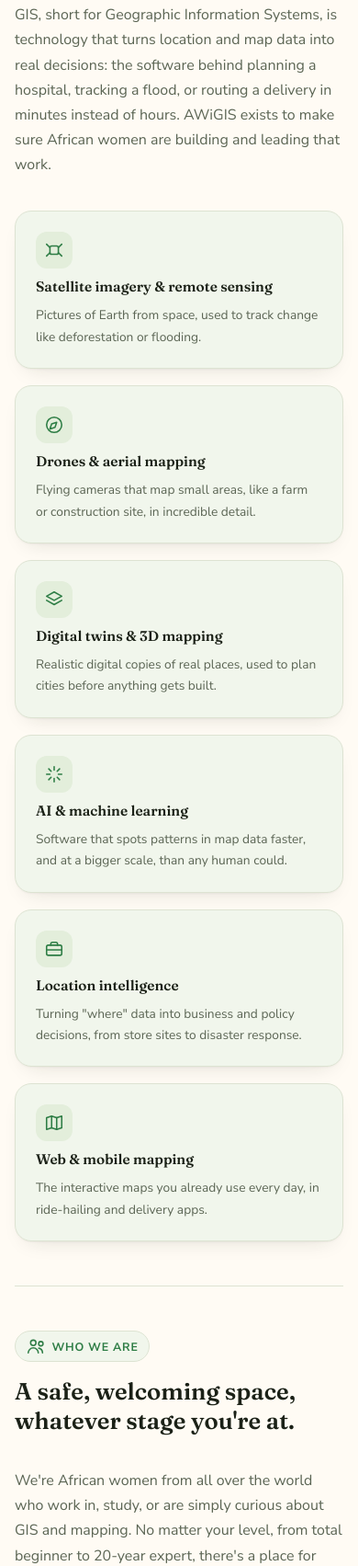
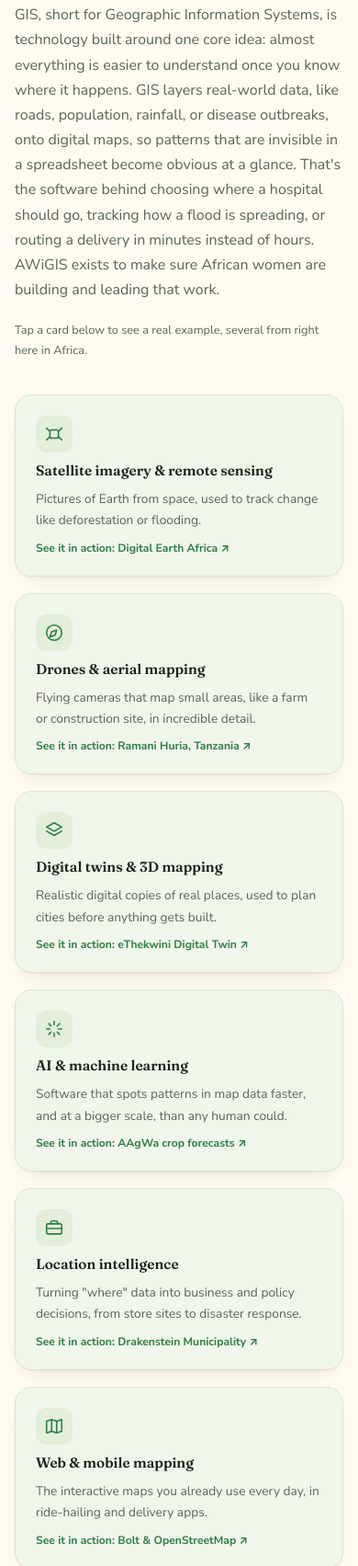
Before and after one commit to africanwomeningis/africanwomeningis.github.io, a plain HTML site: page index.html in a window 390 px wide. Shown: the part 1386-3089 px from the top of the page at 92% size. Drawn offline with Linux system fonts and the light colour scheme.

Commit message:
Rewrite GIS intro with the "layers" concept, link example cards
Replaces the generic GIS intro paragraph with content grounded in
the core GIS pedagogical idea (layering real-world data onto maps to
reveal spatial patterns), matching how it's taught in actual intro
GIS courses rather than a vague summary.

Each of the 6 "What is GIS" example cards now links out to a real,
verified, mostly African-led GIS project: Digital Earth Africa
(satellite imagery), Ramani Huria in Tanzania (drone flood mapping),
eThekwini's digital twin (3D city modeling), AAgWa crop forecasting
(AI/ML), Esri's Drakenstein Municipality case study (location
intelligence), and Bolt's OpenStreetMap usage (web/mobile mapping).
All 6 URLs were checked for a live 200 response before use, and all
copy is translated across EN/FR/AR/PT.

Co-Authored-By: Claude Sonnet 5 <noreply@anthropic.com>

```diff
--- a/i18n.js
+++ b/i18n.js
@@ -13,7 +13,11 @@ var UI_I18N = {
     story_prev_aria:"Previous country", story_next_aria:"Next country",
     label_capital:"Capital", label_population:"Population", label_worldbank:"World Bank",
     gis101_eyebrow:"New to GIS?", gis101_h2:"What is GIS, and why does it matter?",
-    gis101_p:"GIS, short for Geographic Information Systems, is technology that turns location and map data into real decisions: the software behind planning a hospital, tracking a flood, or routing a delivery in minutes instead of hours. AWiGIS exists to make sure African women are building and leading that work.",
+    gis101_p:"GIS, short for Geographic Information Systems, is technology built around one core idea: almost everything is easier to understand once you know where it happens. GIS layers real-world data, like roads, population, rainfall, or disease outbreaks, onto digital maps, so patterns that are invisible in a spreadsheet become obvious at a glance. That's the software behind choosing where a hospital should go, tracking how a flood is spreading, or routing a delivery in minutes instead of hours. AWiGIS exists to make sure African women are building and leading that work.",
+    gis101_hint:"Tap a card below to see a real example, several from right here in Africa.",
+    tech1_example:"See it in action: Digital Earth Africa ↗", tech2_example:"See it in action: Ramani Huria, Tanzania ↗",
+    tech3_example:"See it in action: eThekwini Digital Twin ↗", tech4_example:"See it in action: AAgWa crop forecasts ↗",
+    tech5_example:"See it in action: Drakenstein Municipality ↗", tech6_example:"See it in action: Bolt & OpenStreetMap ↗",
     tech1_h3:"Satellite imagery & remote sensing", tech1_p:"Pictures of Earth from space, used to track change like deforestation or flooding.",
     tech2_h3:"Drones & aerial mapping", tech2_p:"Flying cameras that map small areas, like a farm or construction site, in incredible detail.",
     tech3_h3:"Digital twins & 3D mapping", tech3_p:"Realistic digital copies of real places, used to plan cities before anything gets built.",
@@ -81,7 +85,11 @@ var UI_I18N = {
     story_prev_aria:"Pays précédent", story_next_aria:"Pays suivant",
     label_capital:"Capitale", label_population:"Population", label_worldbank:"Banque mondiale",
     gis101_eyebrow:"Nouveau dans le SIG ?", gis101_h2:"Qu'est-ce que le SIG, et pourquoi est-ce important ?",
-    gis101_p:"Le SIG, ou système d'information géographique, est une technologie qui transforme les données de localisation et de cartes en décisions concrètes : le logiciel derrière la planification d'un hôpital, le suivi d'une inondation, ou l'optimisation d'une livraison en quelques minutes au lieu de plusieurs heures. AWiGIS existe pour que les femmes africaines bâtissent et dirigent ce travail.",
+    gis101_p:"Le SIG, ou système d'information géographique, repose sur une idée simple : on comprend presque tout mieux quand on sait où cela se passe. Le SIG superpose des données réelles, comme les routes, la population, les précipitations ou les épidémies, sur des cartes numériques, pour que des tendances invisibles dans un tableur deviennent évidentes d'un coup d'œil. C'est le logiciel derrière le choix de l'emplacement d'un hôpital, le suivi de la progression d'une inondation, ou l'optimisation d'une livraison en quelques minutes au lieu de plusieurs heures. AWiGIS existe pour que les femmes africaines bâtissent et dirigent ce travail.",
+    gis101_hint:"Touchez une carte ci-dessous pour voir un exemple concret, souvent directement d'Afrique.",
+    tech1_example:"À voir : Digital Earth Africa ↗", tech2_example:"À voir : Ramani Huria, Tanzanie ↗",
+    tech3_example:"À voir : le jumeau numérique d'eThekwini ↗", tech4_example:"À voir : les prévisions de récoltes d'AAgWa ↗",
+    tech5_example:"À voir : la municipalité de Drakenstein ↗", tech6_example:"À voir : Bolt et OpenStreetMap ↗",
     tech1_h3:"Imagerie satellite & télédétection", tech1_p:"Des images de la Terre prises depuis l'espace, utilisées pour suivre des changements comme la déforestation ou les inondations.",
     tech2_h3:"Drones & cartographie aérienne", tech2_p:"Des caméras volantes qui cartographient de petites zones, comme une ferme ou un chantier, avec un luxe de détails.",
     tech3_h3:"Jumeaux numériques & cartographie 3D", tech3_p:"Des copies numériques réalistes de lieux réels, utilisées pour planifier des villes avant même leur construction.",
@@ -149,7 +157,11 @@ var UI_I18N = {
     story_prev_aria:"الدولة السابقة", story_next_aria:"الدولة التالية",
     label_capital:"العاصمة", label_population:"عدد السكان", label_worldbank:"البنك الدولي",
     gis101_eyebrow:"جديدة على نظم المعلومات الجغرافية؟", gis101_h2:"ما هي نظم المعلومات الجغرافية (GIS)، ولماذا هي مهمة؟",
-    gis101_p:"نظم المعلومات الجغرافية (GIS) هي تقنية تحوّل بيانات المواقع والخرائط إلى قرارات حقيقية: فهي البرمجيات الكامنة وراء تخطيط مستشفى، أو رصد فيضان، أو توجيه عملية توصيل في دقائق بدلاً من ساعات. وجدت AWiGIS لضمان أن تكون النساء الأفريقيات صانعات وقائدات لهذا العمل.",
+    gis101_p:"يقوم نظام المعلومات الجغرافية (GIS) على فكرة بسيطة: يمكن فهم كل شيء تقريبًا بشكل أفضل عندما نعرف أين يحدث. يضع نظام GIS بيانات العالم الحقيقي، مثل الطرق والسكان وهطول الأمطار وتفشّي الأمراض، في طبقات فوق خرائط رقمية، بحيث تصبح الأنماط غير المرئية في جدول بيانات عادي واضحة بلمحة. وهذه هي البرمجيات الكامنة وراء تحديد أفضل موقع لمستشفى، أو رصد انتشار فيضان، أو توجيه عملية توصيل في دقائق بدلاً من ساعات. وجدت AWiGIS لضمان أن تكون النساء الأفريقيات صانعات وقائدات لهذا العمل.",
+    gis101_hint:"اضغطي على بطاقة أدناه لمشاهدة مثال حقيقي، بعضها من أفريقيا ذاتها.",
+    tech1_example:"شاهدي المثال: Digital Earth Africa ↗", tech2_example:"شاهدي المثال: Ramani Huria، تنزانيا ↗",
+    tech3_example:"شاهدي المثال: التوأم الرقمي لإيثيكويني ↗", tech4_example:"شاهدي المثال: توقعات محاصيل AAgWa ↗",
+    tech5_example:"شاهدي المثال: بلدية دراكنستاين ↗", tech6_example:"شاهدي المثال: Bolt وOpenStreetMap ↗",
     tech1_h3:"التصوير بالأقمار الصناعية والاستشعار عن بعد", tech1_p:"صور للأرض مُلتقطة من الفضاء، تُستخدم لرصد التغيرات مثل إزالة الغابات أو الفيضانات.",
     tech2_h3:"الطائرات المسيّرة ورسم الخرائط الجوية", tech2_p:"كاميرات طائرة ترسم خرائط مناطق صغيرة، كمزرعة أو موقع بناء، بتفاصيل مذهلة.",
     tech3_h3:"التوائم الرقمية ورسم الخرائط ثلاثية الأبعاد", tech3_p:"نسخ رقمية واقعية لأماكن حقيقية، تُستخدم لتخطيط المدن قبل أن يُبنى فيها أي شيء.",
@@ -217,7 +229,11 @@ var UI_I18N = {
     story_prev_aria:"País anterior", story_next_aria:"Próximo país",
     label_capital:"Capital", label_population:"População", label_worldbank:"Banco Mundial",
     gis101_eyebrow:"Novo no SIG?", gis101_h2:"O que é SIG, e por que isso importa?",
-    gis101_p:"SIG, ou Sistema de Informação Geográfica, é uma tecnologia que transforma dados de localização e mapas em decisões reais: o software por trás do planejamento de um hospital, do monitoramento de uma enchente ou do roteamento de uma entrega em minutos em vez de horas. A AWiGIS existe para garantir que as mulheres africanas estejam construindo e liderando esse trabalho.",
+    gis101_p:"SIG, ou Sistema de Informação Geográfica, é uma tecnologia construída em torno de uma ideia simples: quase tudo pode ser compreendido melhor quando sabemos onde acontece. O SIG sobrepõe dados do mundo real, como estradas, população, chuvas ou surtos de doenças, a mapas digitais, de modo que padrões invisíveis em uma planilha se tornem óbvios à primeira vista. É o software por trás da escolha do melhor local para um hospital, do monitoramento de como uma enchente está se espalhando, ou do roteamento de uma entrega em minutos em vez de horas. A AWiGIS existe para garantir que as mulheres africanas estejam construindo e liderando esse trabalho.",
+    gis101_hint:"Toque em um cartão abaixo para ver um exemplo real, muitos deles daqui mesmo da África.",
+    tech1_example:"Veja na prática: Digital Earth Africa ↗", tech2_example:"Veja na prática: Ramani Huria, Tanzânia ↗",
+    tech3_example:"Veja na prática: Gêmeo Digital de eThekwini ↗", tech4_example:"Veja na prática: previsões de safra da AAgWa ↗",
+    tech5_example:"Veja na prática: Município de Drakenstein ↗", tech6_example:"Veja na prática: Bolt e OpenStreetMap ↗",
     tech1_h3:"Imagens de satélite & sensoriamento remoto", tech1_p:"Imagens da Terra tiradas do espaço, usadas para monitorar mudanças como desmatamento ou enchentes.",
     tech2_h3:"Drones & mapeamento aéreo", tech2_p:"Câmeras voadoras que mapeiam pequenas áreas, como uma fazenda ou um canteiro de obras, com detalhes incríveis.",
     tech3_h3:"Gêmeos digitais & mapeamento 3D", tech3_p:"Cópias digitais realistas de lugares reais, usadas para planejar cidades antes mesmo de serem construídas.",
--- a/index.html
+++ b/index.html
@@ -163,10 +163,16 @@
 
   /* what is gis */
   .tech-grid{display:grid; grid-template-columns:repeat(3,1fr); gap:18px; margin-top:8px;}
-  .tech-card{padding:22px; border:1px solid var(--line); border-radius:18px; background:var(--surface); box-shadow:var(--card-shadow); display:grid; grid-template-rows:auto auto 1fr; gap:10px;}
+  .tech-card{
+    padding:22px; border:1px solid var(--line); border-radius:18px; background:var(--surface);
+    box-shadow:var(--card-shadow); display:grid; grid-template-rows:auto auto 1fr auto; gap:10px;
+    text-decoration:none; color:inherit; transition:transform .18s ease, box-shadow .18s ease, border-color .18s ease;
+  }
+  .tech-card:hover{transform:translateY(-3px); box-shadow:0 1px 2px rgba(27,33,23,.04), 0 16px 28px -14px rgba(27,33,23,.24); border-color:var(--accent);}
   .tech-card .ico-wrap{width:40px;height:40px;border-radius:12px;background:var(--surface-2);display:flex;align-items:center;justify-content:center;}
   .tech-card h3{font-size:.96rem;}
   .tech-card p{font-size:.86rem;}
+  .tech-link{font-size:.76rem; font-weight:700; color:var(--accent); align-self:end;}
 
   /* about */
   .about-grid{display:grid; grid-template-columns:1.1fr .9fr; gap:48px; align-items:start;}
@@ -495,39 +501,46 @@
     <div class="eyebrow"><svg class="icon" width="16" height="16"><use href="#i-globe"/></svg> <span data-i18n="gis101_eyebrow">New to GIS?</span></div>
     <div class="head" style="margin-top:16px;">
       <h2 data-i18n="gis101_h2">What is GIS, and why does it matter?</h2>
-      <p data-i18n="gis101_p">GIS, short for Geographic Information Systems, is technology that turns location and map data into real decisions: the software behind planning a hospital, tracking a flood, or routing a delivery in minutes instead of hours. AWiGIS exists to make sure African women are building and leading that work.</p>
+      <p data-i18n="gis101_p">GIS, short for Geographic Information Systems, is technology built around one core idea: almost everything is easier to understand once you know where it happens. GIS layers real-world data, like roads, population, rainfall, or disease outbreaks, onto digital maps, so patterns that are invisible in a spreadsheet become obvious at a glance. That's the software behind choosing where a hospital should go, tracking how a flood is spreading, or routing a delivery in minutes instead of hours. AWiGIS exists to make sure African women are building and leading that work.</p>
+      <p class="note" data-i18n="gis101_hint">Tap a card below to see a real example, several from right here in Africa.</p>
     </div>
     <div class="tech-grid">
-      <div class="tech-card">
+      <a class="tech-card" href="https://www.digitalearthafrica.org/" target="_blank" rel="noopener">
         <div class="ico-wrap"><svg class="icon" width="20" height="20"><use href="#i-satellite"/></svg></div>
         <h3 data-i18n="tech1_h3">Satellite imagery &amp; remote sensing</h3>
         <p data-i18n="tech1_p">Pictures of Earth from space, used to track change like deforestation or flooding.</p>
-      </div>
-      <div class="tech-card">
+        <span class="tech-link" data-i18n="tech1_example">See it in action: Digital Earth Africa &#8599;</span>
+      </a>
+      <a class="tech-card" href="https://ramanihuria.org/" target="_blank" rel="noopener">
         <div class="ico-wrap"><svg class="icon" width="20" height="20"><use href="#i-compass"/></svg></div>
         <h3 data-i18n="tech2_h3">Drones &amp; aerial mapping</h3>
         <p data-i18n="tech2_p">Flying cameras that map small areas, like a farm or construction site, in incredible detail.</p>
-      </div>
-      <div class="tech-card">
+        <span class="tech-link" data-i18n="tech2_example">See it in action: Ramani Huria, Tanzania &#8599;</span>
+      </a>
+      <a class="tech-card" href="https://digitaltwin.durban.gov.za/" target="_blank" rel="noopener">
         <div class="ico-wrap"><svg class="icon" width="20" height="20"><use href="#i-layers"/></svg></div>
         <h3 data-i18n="tech3_h3">Digital twins &amp; 3D mapping</h3>
         <p data-i18n="tech3_p">Realistic digital copies of real places, used to plan cities before anything gets built.</p>
-      </div>
-      <div class="tech-card">
+        <span class="tech-link" data-i18n="tech3_example">See it in action: eThekwini Digital Twin &#8599;</span>
+      </a>
+      <a class="tech-card" href="https://www.aagwa.org/" target="_blank" rel="noopener">
         <div class="ico-wrap"><svg class="icon" width="20" height="20"><use href="#i-spark"/></svg></div>
         <h3 data-i18n="tech4_h3">AI &amp; machine learning</h3>
         <p data-i18n="tech4_p">Software that spots patterns in map data faster, and at a bigger scale, than any human could.</p>
-      </div>
-      <div class="tech-card">
+        <span class="tech-link" data-i18n="tech4_example">See it in action: AAgWa crop forecasts &#8599;</span>
+      </a>
+      <a class="tech-card" href="https://www.esri.com/en-us/lg/industry/government/stories/drakenstein-municipality-south-africa-expands-gis-improve-public-services" target="_blank" rel="noopener">
         <div class="ico-wrap"><svg class="icon" width="20" height="20"><use href="#i-case"/></svg></div>
         <h3 data-i18n="tech5_h3">Location intelligence</h3>
         <p data-i18n="tech5_p">Turning "where" data into business and policy decisions, from store sites to disaster response.</p>
-      </div>
-      <div class="tech-card">
+        <span class="tech-link" data-i18n="tech5_example">See it in action: Drakenstein Municipality &#8599;</span>
+      </a>
+      <a class="tech-card" href="https://wiki.openstreetmap.org/wiki/Bolt" target="_blank" rel="noopener">
         <div class="ico-wrap"><svg class="icon" width="20" height="20"><use href="#i-map"/></svg></div>
         <h3 data-i18n="tech6_h3">Web &amp; mobile mapping</h3>
         <p data-i18n="tech6_p">The interactive maps you already use every day, in ride-hailing and delivery apps.</p>
-      </div>
+        <span class="tech-link" data-i18n="tech6_example">See it in action: Bolt &amp; OpenStreetMap &#8599;</span>
+      </a>
     </div>
   </section>
 
@@ -787,7 +800,7 @@
 
 <button id="toTop" data-i18n-aria="toTop_aria" aria-label="Back to top"><svg class="icon" width="18" height="18" style="stroke:var(--accent-ink)"><use href="#i-up"/></svg></button>
 
-<script src="i18n.js?v=5"></script>
+<script src="i18n.js?v=6"></script>
 <script>
 (function(){
   // theme: explicit light/dark, persisted per viewer
```
